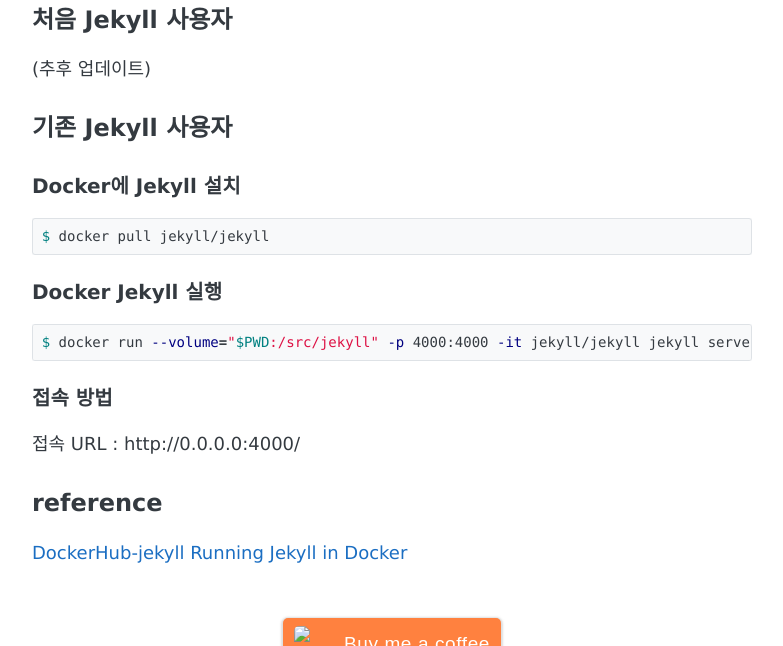
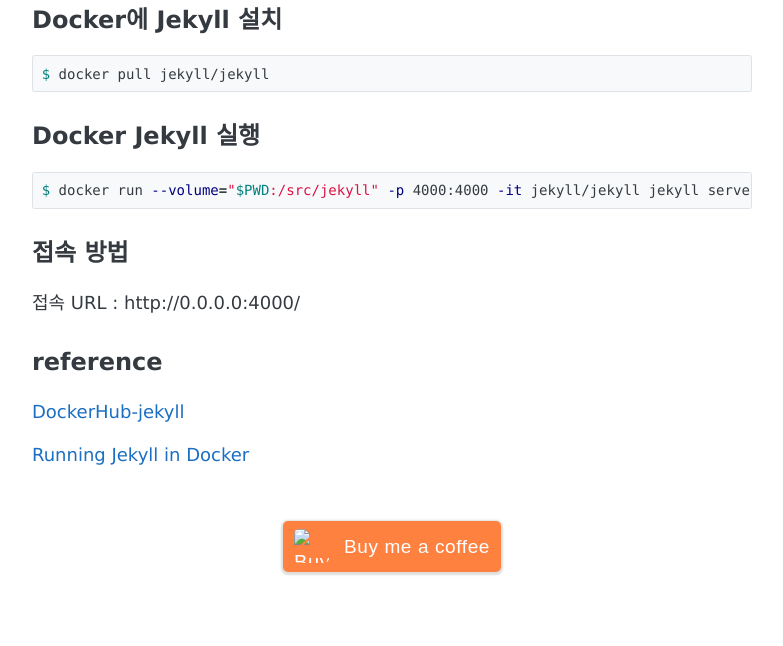
Before and after one commit to JihunDev/JihunDev.github.io, a Jekyll site: the page built from _posts/2019-11-08-Docker_Jekyll.md, in a window 1280 px wide and 900 px high, scrolled down 373 px, cut to the strip 254-900 px from the top of the window. Shown: the whole strip, without its empty margins (248-1031 px from the left). Built offline with Jekyll 4.4.1, drawn with Linux system fonts in a browser that asks for light colours; some web fonts are replaced; comment, search, counter and statistics services are not loaded.

Commit message:
Docs: modify Docker Jekyll Post
- 필요 없는 내용 수정
- 오타 수정 및 띄어쓰기 수정

````diff
--- a/_posts/2019-11-08-Docker_Jekyll.md
+++ b/_posts/2019-11-08-Docker_Jekyll.md
@@ -9,24 +9,20 @@
 
 ![Docker/Jekyll](https://i.imgur.com/fpPqT7O.png)
 
-## 처음 Jekyll 사용자
-(추후 업데이트)
-
-## 기존 Jekyll 사용자
-
-### Docker에 Jekyll 설치
+## Docker에 Jekyll 설치
 ```shell
 $ docker pull jekyll/jekyll
 ```
 
-### Docker Jekyll 실행
+## Docker Jekyll 실행
 ```shell
 $ docker run --volume="$PWD:/src/jekyll" -p 4000:4000 -it jekyll/jekyll jekyll serve
 ```
 
-### 접속 방법
+## 접속 방법
 접속 URL : http://0.0.0.0:4000/
 
 ## reference
 [DockerHub-jekyll](https://hub.docker.com/r/jekyll/jekyll/)
+
 [Running Jekyll in Docker](https://ddewaele.github.io/running-jekyll-in-docker/)
````
